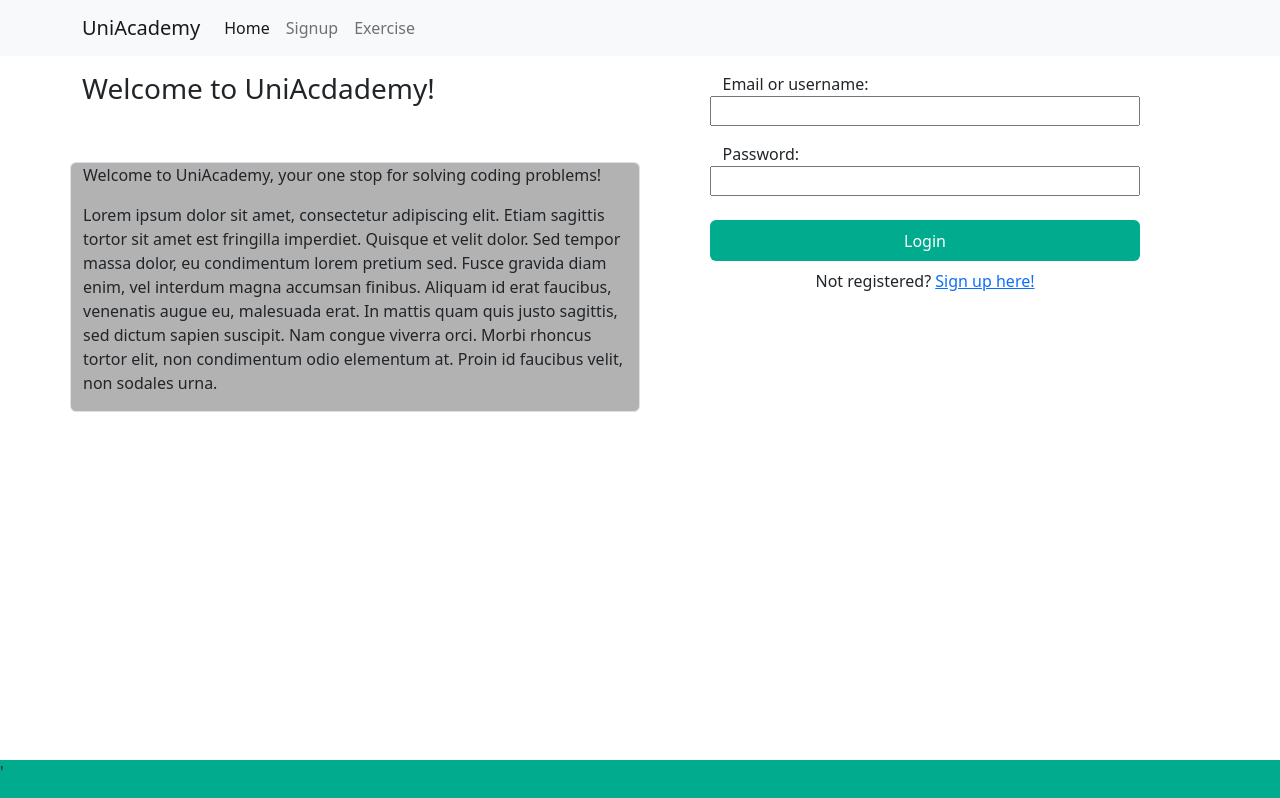
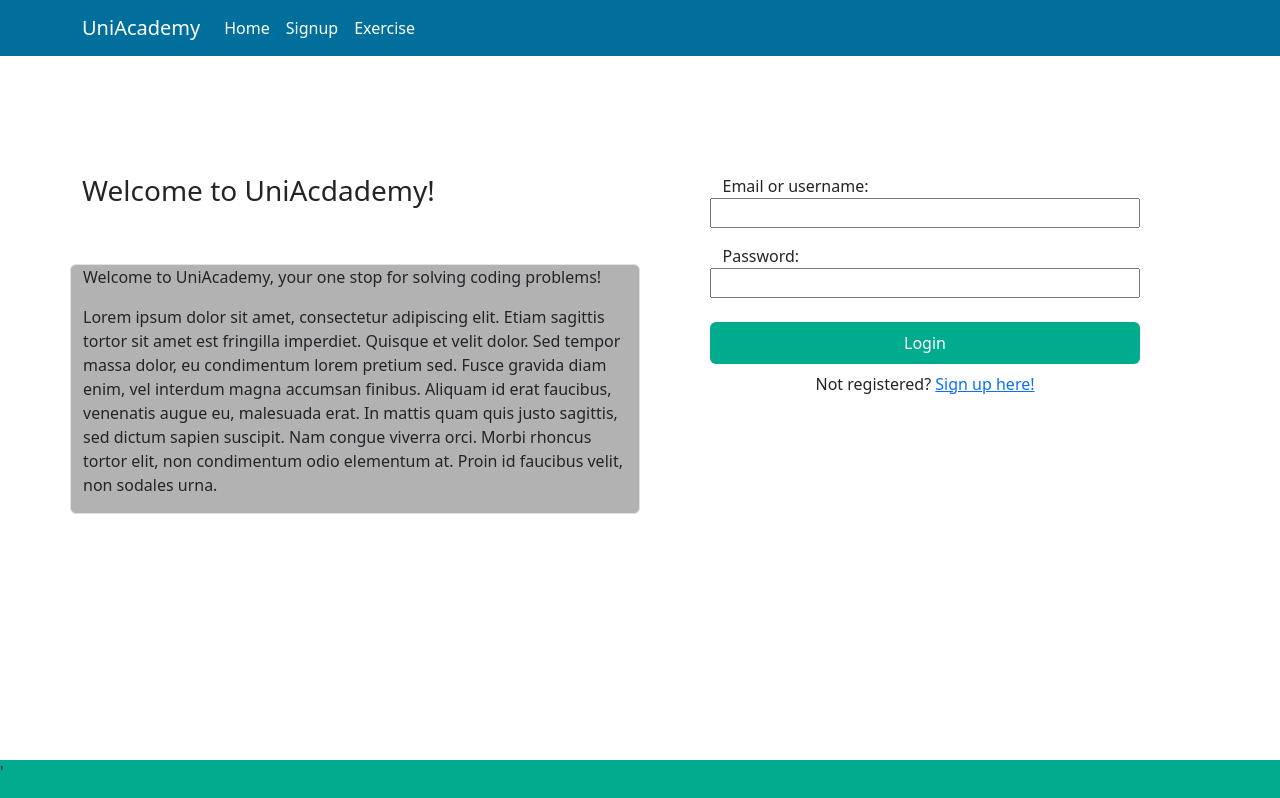
Before and after one commit to KrisMP99/P7, a React (Create React App) app in the folder P7WebApp/src/p7webapp.webui/: page / in a window 1280 px wide. Built offline with nearby package versions, Linux system fonts and the light colour scheme.

Commit message:
Minor additions for components

```diff
--- a/P7WebApp/src/p7webapp.webui/src/App.css
+++ b/P7WebApp/src/p7webapp.webui/src/App.css
@@ -42,5 +42,5 @@
   width: 100%;
 }
 .space-from-navbar {
-    margin-top: 5%;
+    margin-top: 8%;
 }
--- a/P7WebApp/src/p7webapp.webui/src/App.tsx
+++ b/P7WebApp/src/p7webapp.webui/src/App.tsx
@@ -14,10 +14,14 @@ function App() {
             <Navbar />
             <Routes>
                 <Route path="/" element={
-                    <Frontpage />
+                    <div className="space-from-navbar">
+                        <Frontpage />
+                    </div>
                 } />
                 <Route path="/signup" element={
-                    <SignUp />
+                    <div className="space-from-navbar">
+                        <SignUp />
+                    </div>
                 } />
                 <Route path="/task/1" element={
                     <ExerciseBoard
--- a/P7WebApp/src/p7webapp.webui/src/Components/Frontpage/Frontpage.css
+++ b/P7WebApp/src/p7webapp.webui/src/Components/Frontpage/Frontpage.css
@@ -1,7 +1,3 @@
-body {
-
-}
-
 .border {
     background-color: #B2B2B2;
 }
--- a/P7WebApp/src/p7webapp.webui/src/Components/Landingpage/Landingpage.tsx
+++ b/P7WebApp/src/p7webapp.webui/src/Components/Landingpage/Landingpage.tsx
@@ -1,8 +1,11 @@
 import React from 'react';
+import { Container } from 'react-bootstrap';
 
 function Landingpage(): JSX.Element {
     return (
-        <p>Hello</p>
+        <Container>
+            <p>Hello</p>
+        </Container>
     );
 }
 
--- a/P7WebApp/src/p7webapp.webui/src/Components/Navbar/Navbar.css
+++ b/P7WebApp/src/p7webapp.webui/src/Components/Navbar/Navbar.css
@@ -1,3 +1,11 @@
 .navbar {
     background-color: #006F9C;
 }
+
+.collapse .navbar-nav .nav-item .nav-link {
+    color: white;
+}
+
+.navbar .container .navbar-brand {
+    color: white;
+}
--- a/P7WebApp/src/p7webapp.webui/src/Components/Navbar/Navbar.tsx
+++ b/P7WebApp/src/p7webapp.webui/src/Components/Navbar/Navbar.tsx
@@ -1,9 +1,10 @@
 import React from 'react';
 import { NavLink } from 'react-router-dom';
+import './Navbar.css';
 
 function Navbar(): JSX.Element {
     return (
-        <nav className="navbar navbar-expand-lg navbar-light bg-light">
+        <nav className="navbar navbar-expand-lg navbar-light">
             <div className="container">
                 <NavLink className="navbar-brand" to={'/'}>UniAcademy</NavLink>
                 <button className="navbar-toggler" type="button" data-toggle="collapse" data-target="#navbarNav" aria-controls="navbarNav" aria-expanded="false" aria-label="Toggle navigation">
```
